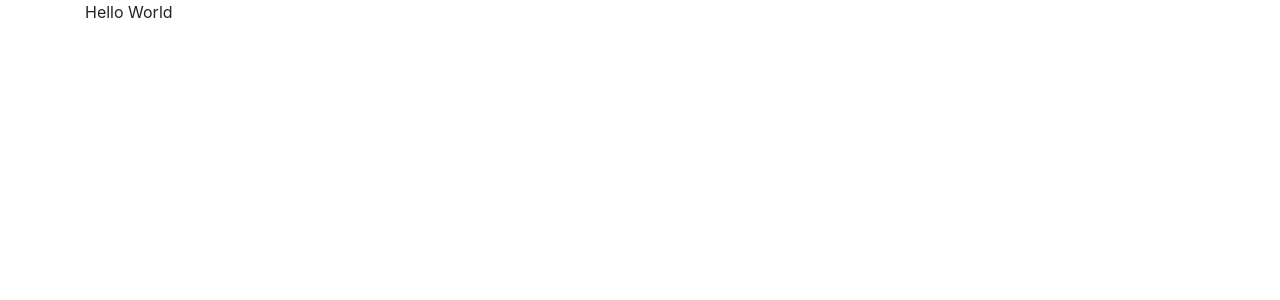
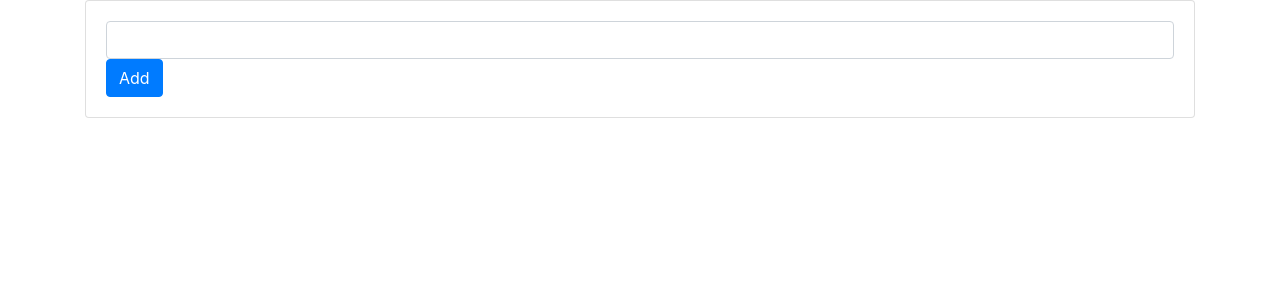
Before and after one commit to wisaac407/todo_app, a React (Create React App) app in the folder todo_frontend/: page / in a window 1280 px wide. Shown: the top 300 px of the page. Built offline with nearby package versions, Linux system fonts and the light colour scheme.

Commit message:
feat: add simple todo system

```diff
--- a/todo_frontend/src/App.tsx
+++ b/todo_frontend/src/App.tsx
@@ -1,9 +1,14 @@
 import React from "react";
 import "./App.scss";
-import { Container } from "react-bootstrap";
+import { Container, Card } from "react-bootstrap";
+import TodoList from "./TodoList";
 
 const App: React.FC = () => {
-  return <Container>Hello World</Container>;
+  return (
+    <Container>
+      <TodoList></TodoList>
+    </Container>
+  );
 };
 
 export default App;
--- /dev/null
+++ b/todo_frontend/src/TodoList.tsx
@@ -0,0 +1,86 @@
+import React, {
+  useState,
+  ChangeEventHandler,
+  FormEventHandler,
+  ChangeEvent
+} from "react";
+import { Todo } from "./types";
+import { Card, Button, Form } from "react-bootstrap";
+
+interface TodoItemProps {
+  todo: Todo;
+  onChange: (todoUpdate: Partial<Todo> & Pick<Todo, "id">) => void;
+}
+
+const TodoItem: React.FC<TodoItemProps> = ({ todo, onChange }) => (
+  <Form.Check
+    custom
+    label={todo.task}
+    id={`todo-${todo.id}`}
+    checked={todo.complete}
+    onChange={(event: ChangeEvent<HTMLInputElement>) =>
+      onChange({ ...todo, complete: event.currentTarget.checked })
+    }
+  ></Form.Check>
+);
+
+const TodoList: React.FC = () => {
+  const [todos, setTodos] = useState<Todo[]>([]);
+  const [newTodo, setNewTodo] = useState("");
+
+  const handleChange: ChangeEventHandler<HTMLInputElement> = event => {
+    setNewTodo(event.currentTarget.value);
+  };
+
+  const handleFormSubmit: FormEventHandler = event => {
+    console.log(event);
+    event.preventDefault();
+
+    // Add task
+    setTodos([
+      ...todos,
+      {
+        complete: false,
+        id: Math.floor(Math.random() * 100000),
+        task: newTodo
+      }
+    ]);
+
+    // Clear new todo
+    setNewTodo("");
+  };
+
+  const updateTodo = (todoUpdate: Partial<Todo> & Pick<Todo, "id">) => {
+    setTodos(
+      todos.map(todo =>
+        todo.id === todoUpdate.id ? { ...todo, ...todoUpdate } : todo
+      )
+    );
+  };
+
+  return (
+    <Card>
+      <Card.Body>
+        <div className="todos">
+          {todos.map(todo => (
+            <TodoItem
+              key={todo.id}
+              todo={todo}
+              onChange={updateTodo}
+            ></TodoItem>
+          ))}
+        </div>
+        <Form onSubmit={handleFormSubmit}>
+          <Form.Control
+            type="text"
+            value={newTodo}
+            onChange={handleChange}
+          ></Form.Control>
+          <Button type="submit">Add</Button>
+        </Form>
+      </Card.Body>
+    </Card>
+  );
+};
+
+export default TodoList;
--- /dev/null
+++ b/todo_frontend/src/types.ts
@@ -0,0 +1,5 @@
+export interface Todo {
+  task: string;
+  id: number;
+  complete: boolean;
+}
```
